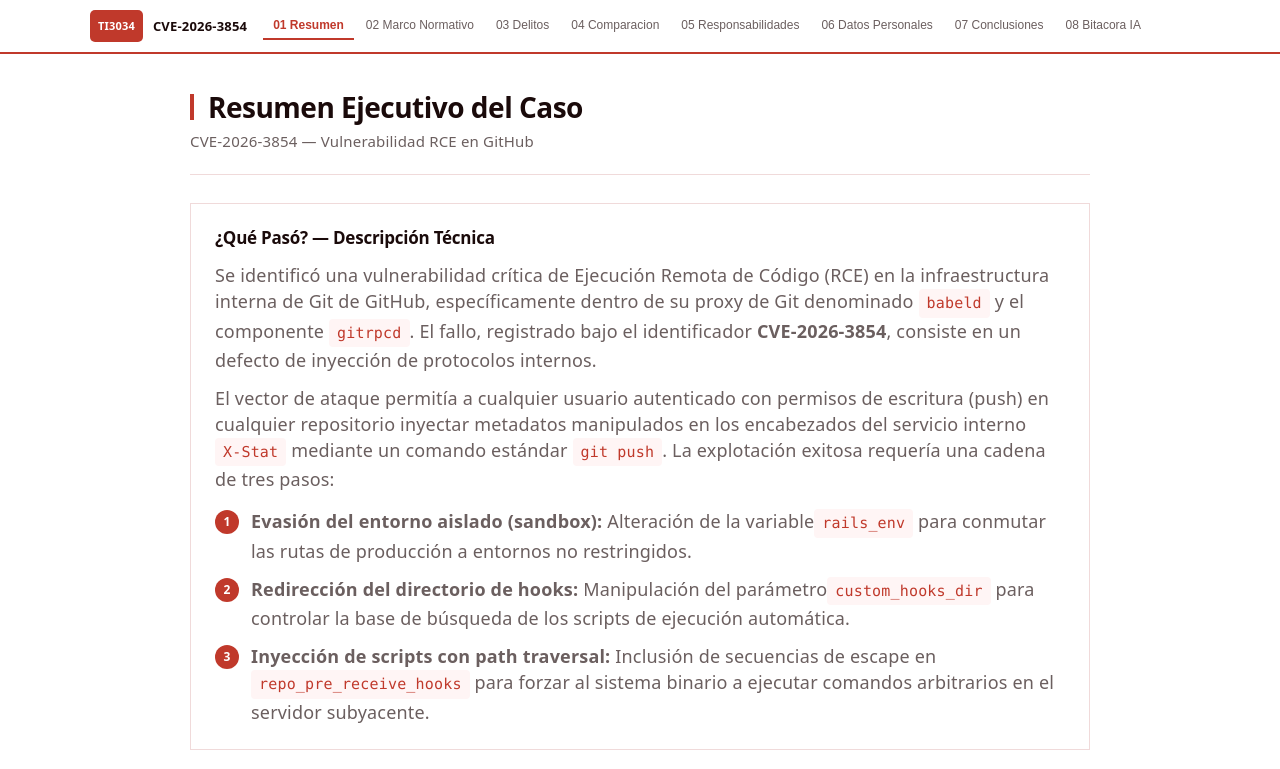
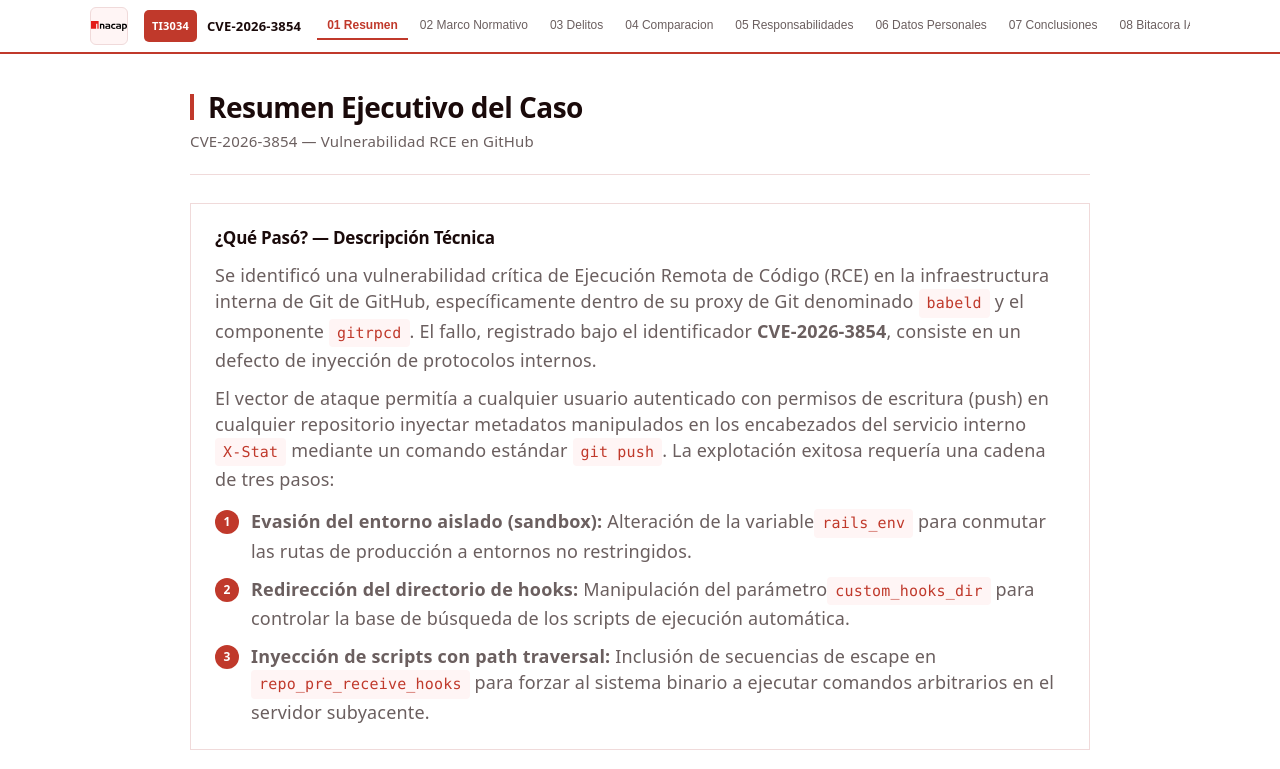
Before and after one commit to FirePvKs/evaluaci-n-2-seguridad-informaci-n, a React (Vite) app: page / in a window 1280 px wide. Shown: the top 769 px of the page. Built offline with nearby package versions, Linux system fonts and the light colour scheme.

Commit message:
se adapto el header de todo el informe para que en la esquina superior izquierda se pueda colocar el logo institucional de inacap

```diff
--- a/src/App.css
+++ b/src/App.css
@@ -23,6 +23,26 @@
   align-items: center;
   gap: 16px;
   height: 52px;
+}
+
+.topnav-logo {
+  flex-shrink: 0;
+  width: 36px;
+  height: 36px;
+  border-radius: 6px;
+  overflow: hidden;
+  background: var(--code-bg);
+  border: 1px solid var(--border);
+  display: flex;
+  align-items: center;
+  justify-content: center;
+}
+
+.header-logo {
+  width: 100%;
+  height: 100%;
+  object-fit: contain;
+  display: block;
 }
 
 .topnav-brand {
--- a/src/App.jsx
+++ b/src/App.jsx
@@ -37,6 +37,9 @@
     <div className="app-shell">
       <header className="topnav">
         <div className="topnav-inner">
+          <div className="topnav-logo">
+            <img src="/logo.svg" alt="Logo" className="header-logo" />
+          </div>
           <span className="topnav-brand">
             <span className="brand-badge">TI3034</span>
             CVE-2026-3854
```
Also changed, not shown: public/logo.svg (added).
